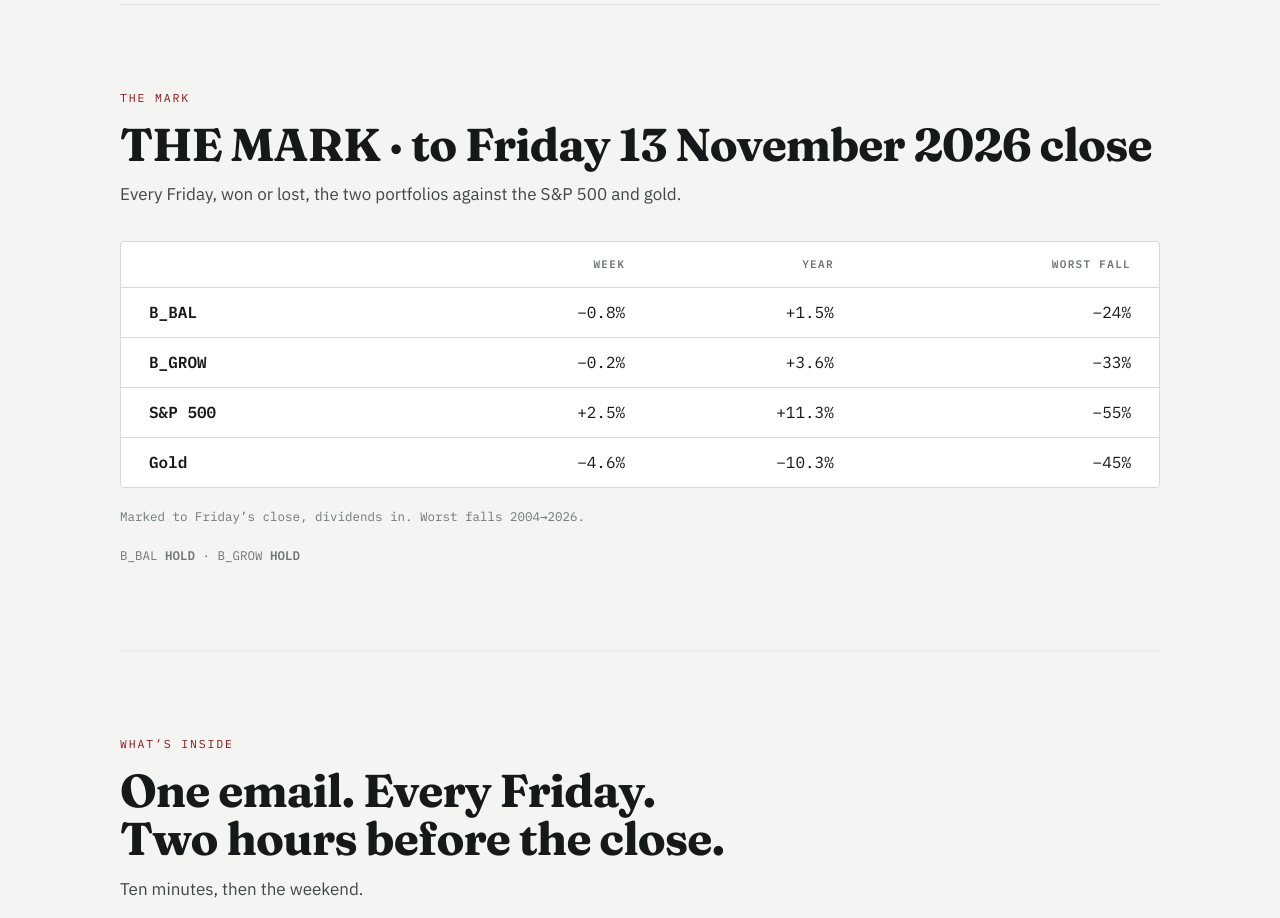
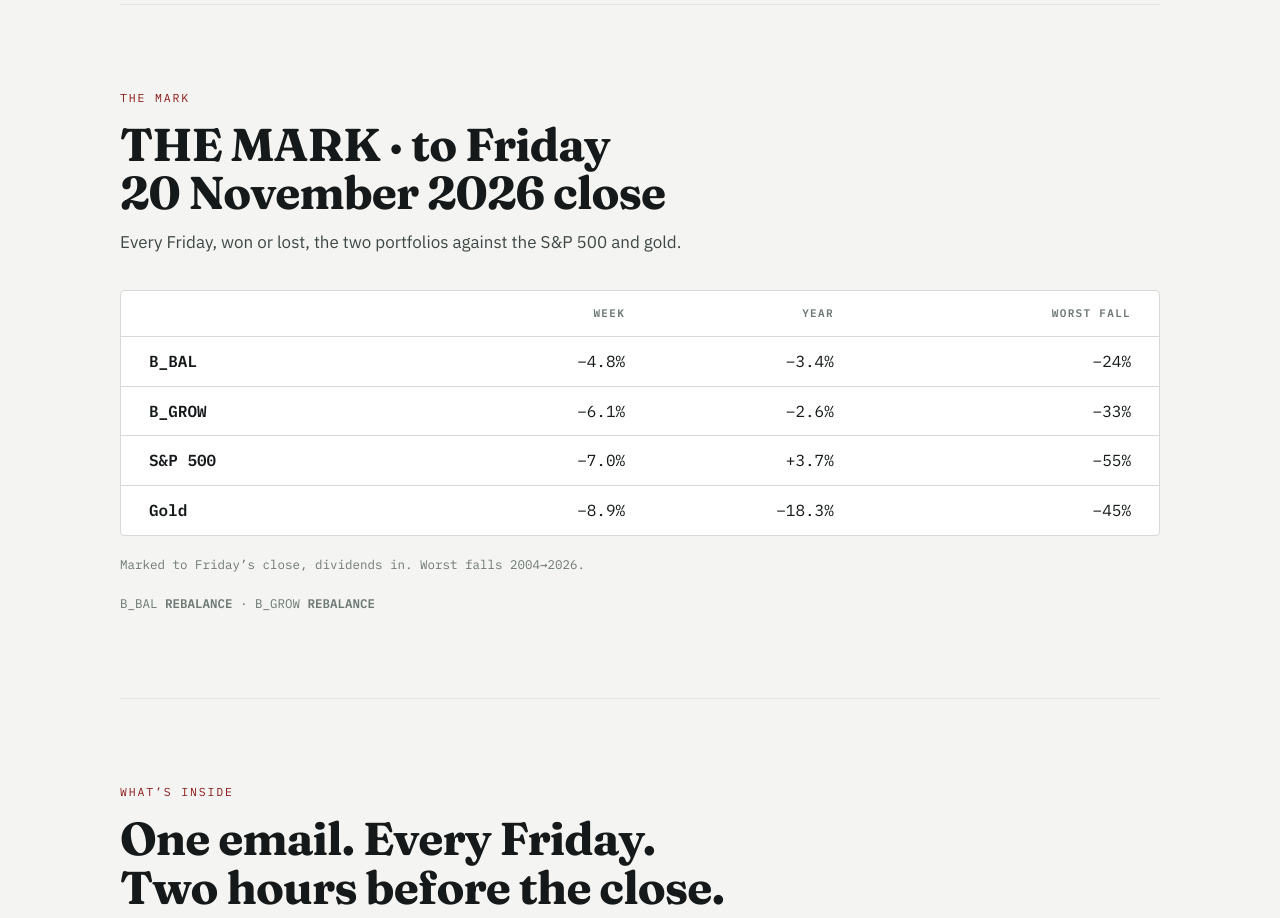
Before and after one commit to StokPix/stokpix.github.io, a plain HTML site: page index.html in a window 1280 px wide. Shown: the part 1280-2198 px from the top of the page. Drawn offline with Linux system fonts and the light colour scheme.

Commit message:
The mark to Friday 20 November 2026 close

```diff
--- a/index.html
+++ b/index.html
@@ -243,18 +243,18 @@ footer b{color:var(--ink-2)}
 <!-- MARK:START -->
 <section id="mark">
   <p class="eyebrow">The mark</p>
-  <h2>THE MARK &middot; to Friday 13 November 2026 close</h2>
+  <h2>THE MARK &middot; to Friday 20 November 2026 close</h2>
   <p class="sub">Every Friday, won or lost, the two portfolios against the S&amp;P 500 and gold.</p>
   <div class="ledger" style="overflow-x:auto">
     <table style="width:100%;border-collapse:collapse;font-size:16px">
       <thead><tr style="font-family:var(--mono);font-size:11px;letter-spacing:.12em;text-transform:uppercase;color:var(--ink-3)">
         <th style="text-align:left;padding:14px clamp(12px,3vw,28px)"></th><th style="text-align:right;padding:14px 10px">Week</th>
         <th style="text-align:right;padding:14px 10px">Year</th><th style="text-align:right;padding:14px clamp(12px,3vw,28px) 14px 10px">Worst fall</th></tr></thead>
-      <tbody><tr><th scope="row">B_BAL</th><td class="num">&minus;0.8%</td><td class="num">+1.5%</td><td class="num">&minus;24%</td></tr><tr><th scope="row">B_GROW</th><td class="num">&minus;0.2%</td><td class="num">+3.6%</td><td class="num">&minus;33%</td></tr><tr><th scope="row">S&amp;P 500</th><td class="num">+2.5%</td><td class="num">+11.3%</td><td class="num">&minus;55%</td></tr><tr><th scope="row">Gold</th><td class="num">&minus;4.6%</td><td class="num">&minus;10.3%</td><td class="num">&minus;45%</td></tr></tbody>
+      <tbody><tr><th scope="row">B_BAL</th><td class="num">&minus;4.8%</td><td class="num">&minus;3.4%</td><td class="num">&minus;24%</td></tr><tr><th scope="row">B_GROW</th><td class="num">&minus;6.1%</td><td class="num">&minus;2.6%</td><td class="num">&minus;33%</td></tr><tr><th scope="row">S&amp;P 500</th><td class="num">&minus;7.0%</td><td class="num">+3.7%</td><td class="num">&minus;55%</td></tr><tr><th scope="row">Gold</th><td class="num">&minus;8.9%</td><td class="num">&minus;18.3%</td><td class="num">&minus;45%</td></tr></tbody>
     </table>
   </div>
   <p class="compare">Marked to Friday&rsquo;s close, dividends in. Worst falls 2004&rarr;2026.</p>
-  <p class="compare">B_BAL <b>HOLD</b> &middot; B_GROW <b>HOLD</b></p>
+  <p class="compare">B_BAL <b>REBALANCE</b> &middot; B_GROW <b>REBALANCE</b></p>
   <style>#mark tbody th{text-align:left;font-family:var(--mono);font-weight:600;padding:12px clamp(12px,3vw,28px);border-top:1px solid var(--rule)}
   #mark tbody td{text-align:right;padding:12px 10px;border-top:1px solid var(--rule)}#mark tbody td:last-child{padding-right:clamp(12px,3vw,28px)}</style>
 </section>
```
